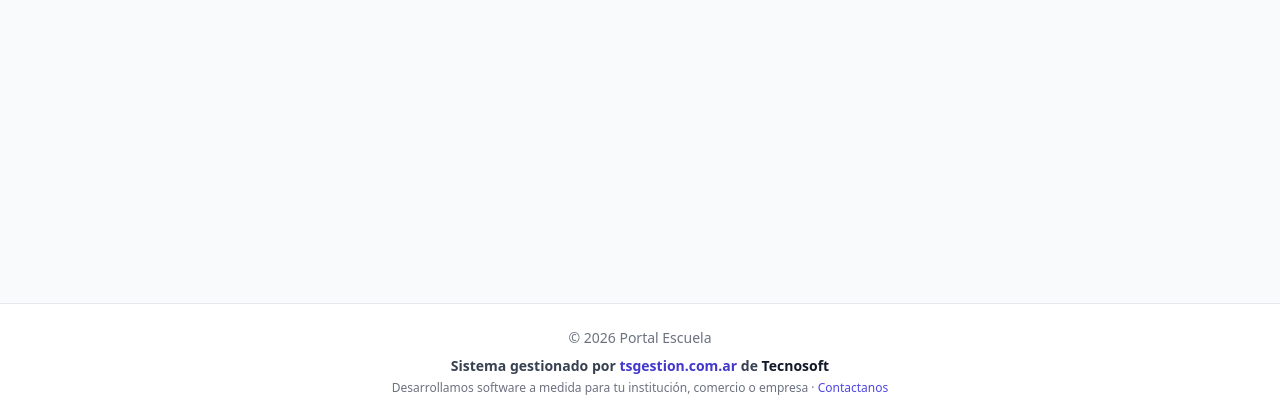
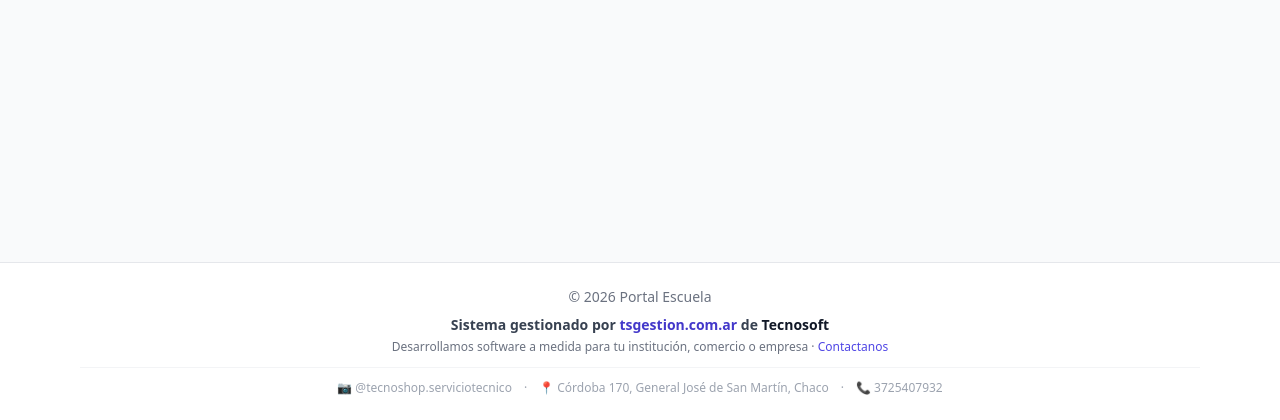
Before and after one commit to envermm-sudo/escuela, a Django app: page /desuscribirme/1/ in a window 1280 px wide. Shown: the part 380-800 px from the top of the page. Run offline with Django 5.2, Linux system fonts and the light colour scheme; data that the repository does not hold is empty; some libraries are stand-ins or nearby versions.

Commit message:
Agregar datos de contacto de Tecnoshop al pie de pagina

```diff
--- a/comunicacion/templates/_footer_tecnosoft.html
+++ b/comunicacion/templates/_footer_tecnosoft.html
@@ -10,5 +10,16 @@
     <div class="text-xs text-gray-500">
       Desarrollamos software a medida para tu institución, comercio o empresa · <a href="https://tsgestion.com.ar" target="_blank" rel="noopener" class="text-indigo-600 hover:underline font-medium">Contactanos</a>
     </div>
+    <div class="mt-3 pt-3 border-t border-gray-100 text-xs text-gray-400 flex flex-col sm:flex-row items-center justify-center gap-x-3 gap-y-1">
+      <a href="https://instagram.com/tecnoshop.serviciotecnico" target="_blank" rel="noopener" class="hover:text-indigo-500">
+        📷 @tecnoshop.serviciotecnico
+      </a>
+      <span class="hidden sm:inline">·</span>
+      <span>📍 Córdoba 170, General José de San Martín, Chaco</span>
+      <span class="hidden sm:inline">·</span>
+      <a href="tel:+543725407932" class="hover:text-indigo-500">
+        📞 3725407932
+      </a>
+    </div>
   </div>
 </footer>
```
